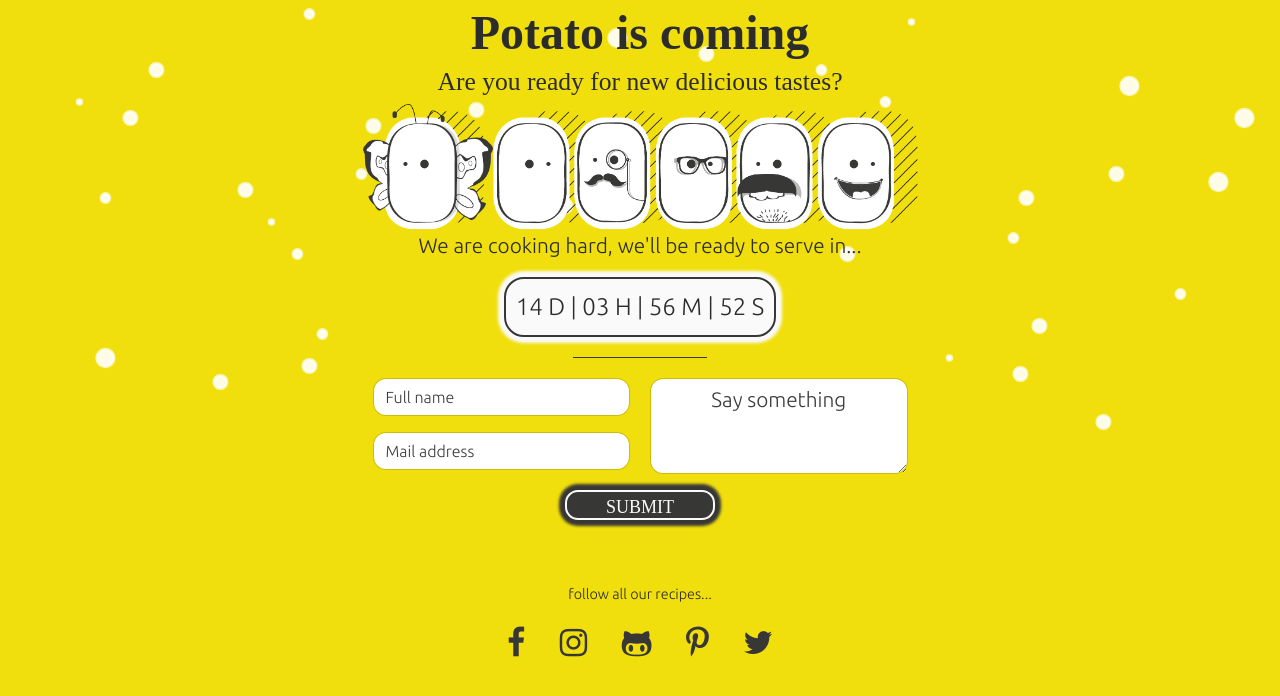
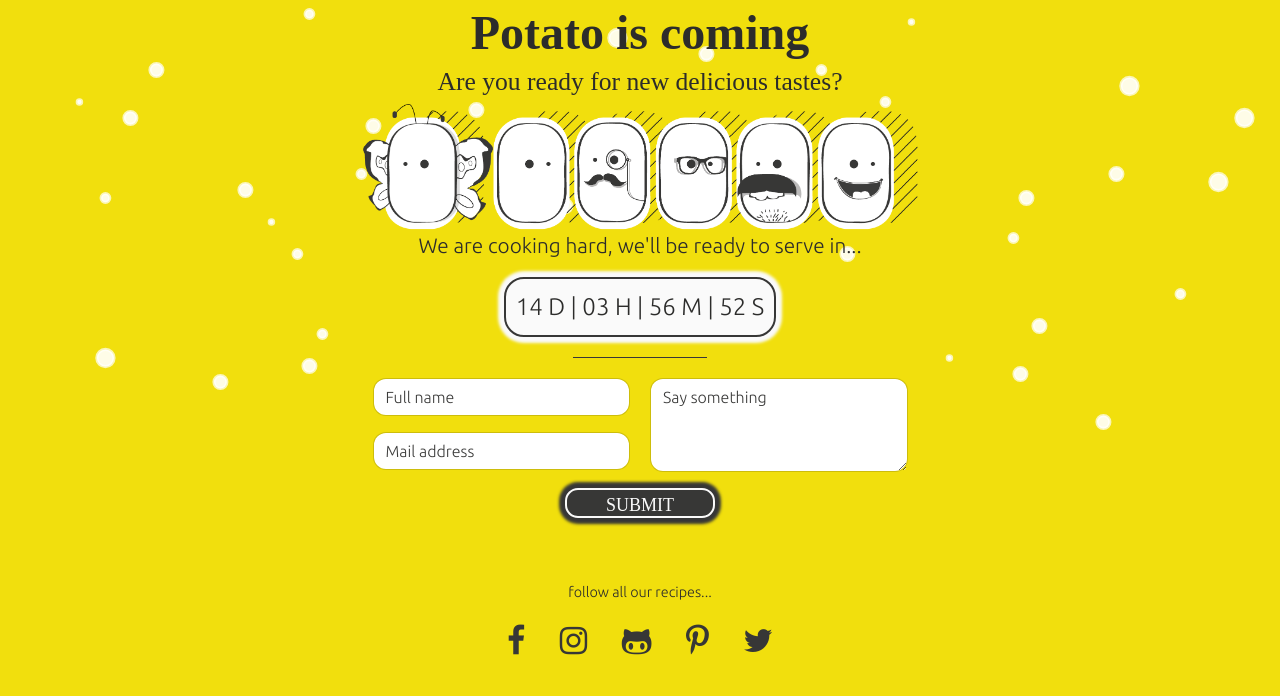
Before and after one commit to potatodesign/PotatoCounting, a PHP site: page / in a window 1280 px wide. Shown: the part 33-729 px from the top of the page. Run offline with PHP 8.4, Linux system fonts and the light colour scheme; some libraries are stand-ins or nearby versions; some web fonts are replaced.

Commit message:
stile del placeholder
aggiunto stile al placeholder

```diff
--- a/css/style.css
+++ b/css/style.css
@@ -101,6 +101,11 @@ html, body {
   font-weight: 300;
   color: #3c3c3b;
 }
+
+#form #messageForm {
+  height: 94px;
+}
+
 .btn-submit {
   width: 100%;
   font-family: SkipLegDay;
--- a/index.html
+++ b/index.html
@@ -333,7 +333,7 @@
               </div>
               <div class="col-md-3">
                 <fieldset class="form-group">
-                  <textarea class="form-control form-control-md form-item" id="message" placeholder="Say something" rows="3"></textarea>
+                  <textarea class="form-control form-control-md form-item" id="messageForm" placeholder="Say something" rows="3"></textarea>
                 </fieldset>
               </div>
             </div>
```
